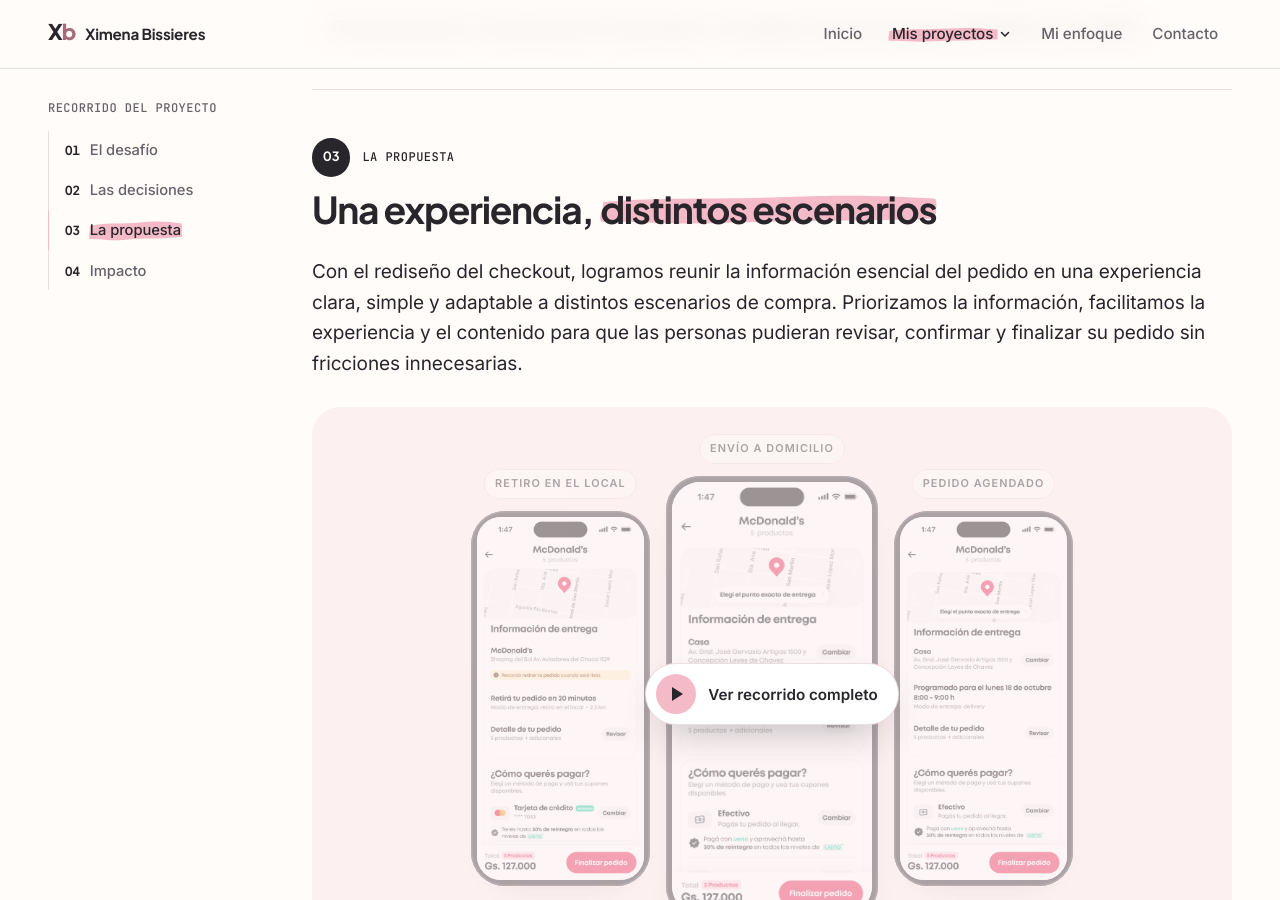
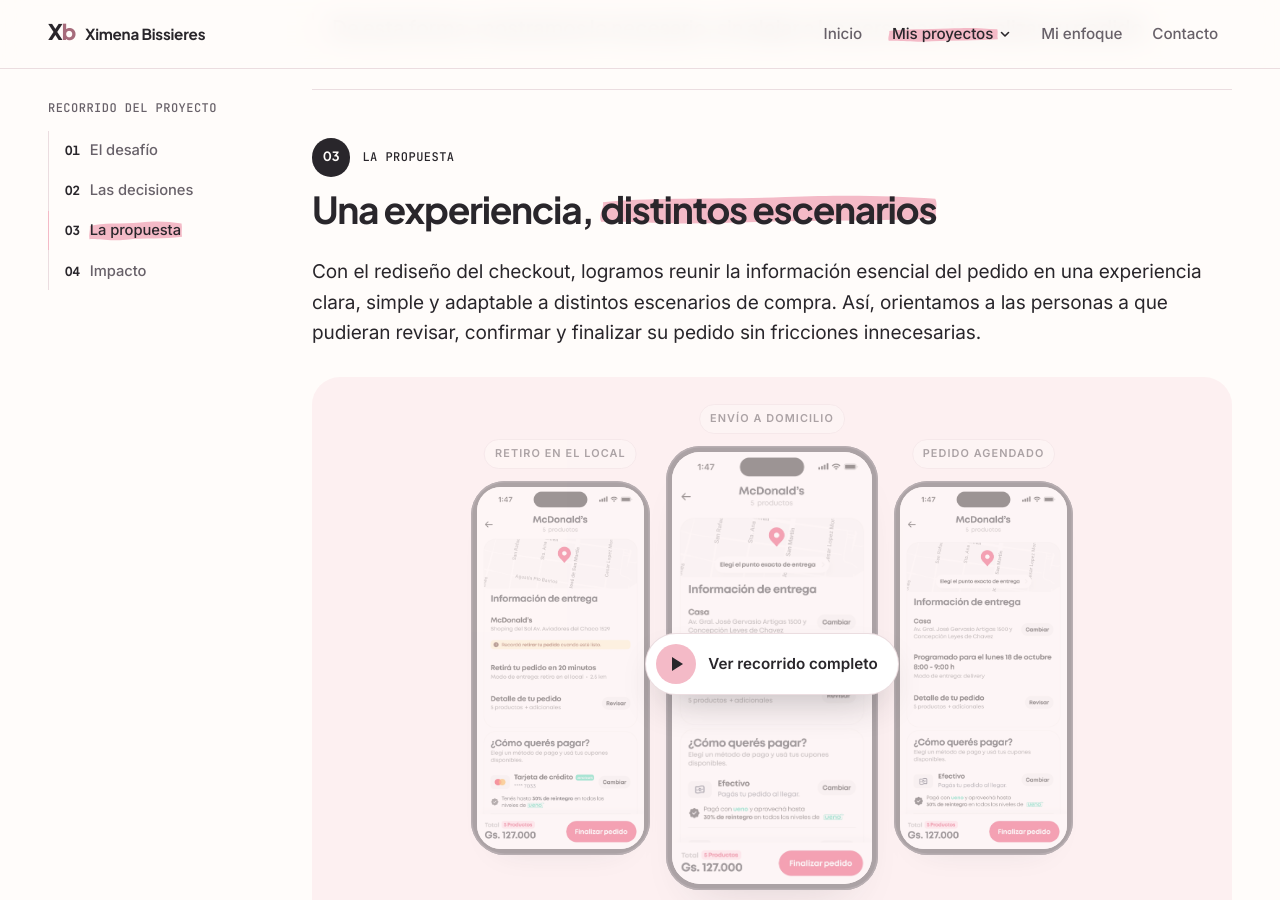
Before and after one commit to ximebissieres/Ximebissieres.github.io, a Jekyll site: the page built from proyectos/monchis.html, in a window 1280 px wide and 900 px high, scrolled down 3023 px. Built offline with Jekyll 4.4.1, drawn with Linux system fonts in a browser that asks for light colours.

Commit message:
Monchis: ajuste de la bajada de La propuesta
Co-Authored-By: Claude Opus 5.5 <noreply@anthropic.com>
Claude-Session: https://claude.ai/code/session_01DJ4kQgEHjb3PtnpPBBuZ5X

```diff
--- a/proyectos/monchis.html
+++ b/proyectos/monchis.html
@@ -150,7 +150,7 @@ summary: 'En Monchis, los pedidos podían ser con envío a domicilio, retiro en
 
     <section class="chapter" id="propuesta" data-title="La propuesta">
       <header class="chapter-head"><p class="eyebrow">La propuesta</p><h2 class="chapter-title">Una experiencia, <em>distintos escenarios</em></h2></header>
-      <p class="lead">Con el rediseño del checkout, logramos reunir la información esencial del pedido en una experiencia clara, simple y adaptable a distintos escenarios de compra. Priorizamos la información, facilitamos la experiencia y el contenido para que las personas pudieran revisar, confirmar y finalizar su pedido sin fricciones innecesarias.</p>
+      <p class="lead">Con el rediseño del checkout, logramos reunir la información esencial del pedido en una experiencia clara, simple y adaptable a distintos escenarios de compra. Así, orientamos a las personas a que pudieran revisar, confirmar y finalizar su pedido sin fricciones innecesarias.</p>
       {% assign mp = site.data.projects | where: "slug", "monchis" | first %}
       <div class="prop-stage prop-video" data-poster-video>
         {% include case-screens.html project=mp inline=true %}
```
